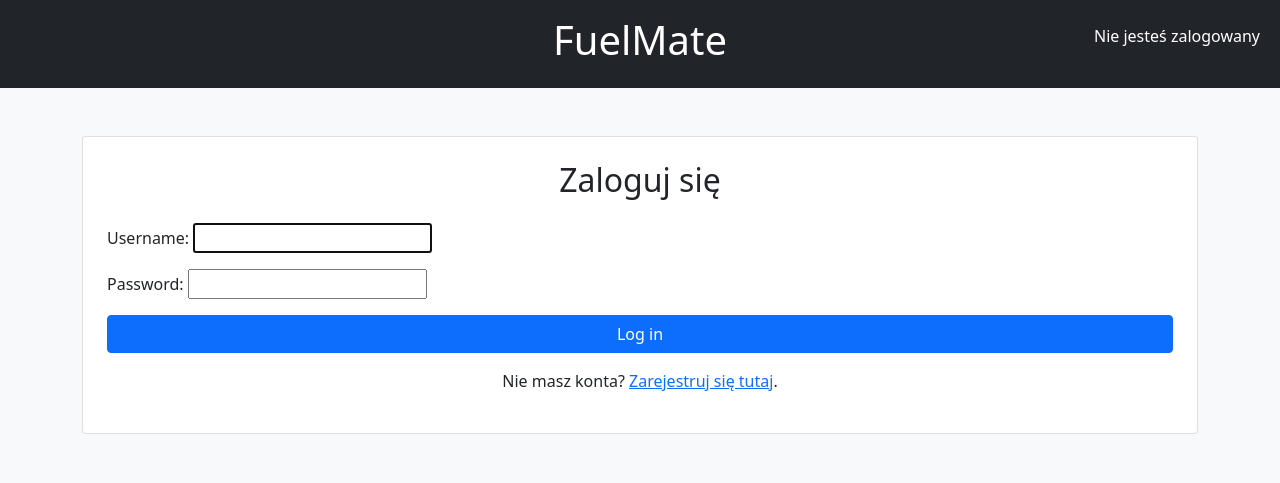
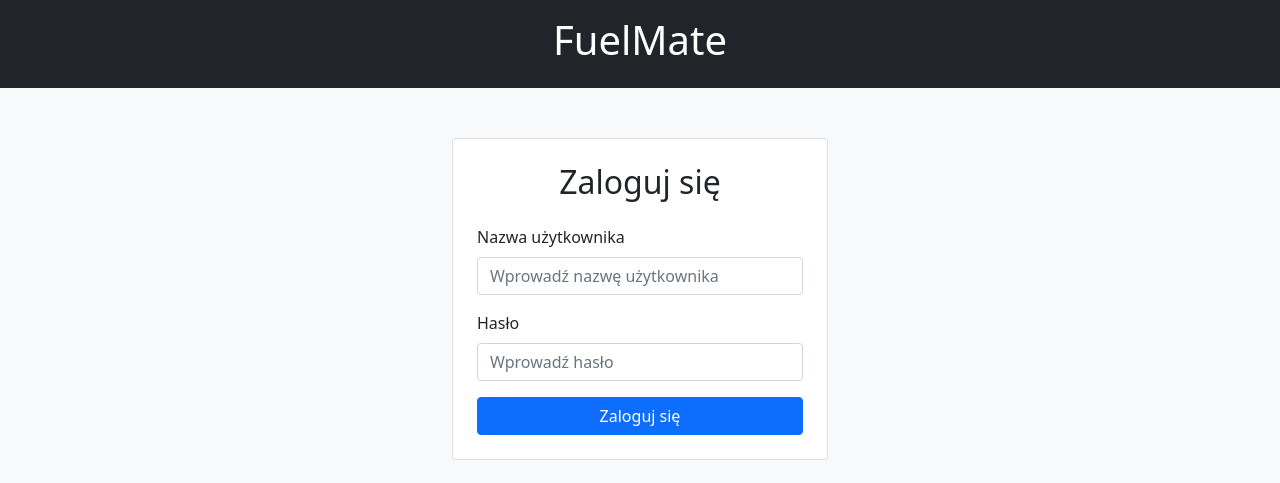
Before and after one commit to Mateoo18/FuelMate, a Django app: page /accounts/login/ in a window 1280 px wide. Shown: the top 483 px of the page. Run offline with Django 5.2, Linux system fonts and the light colour scheme; some libraries are stand-ins or nearby versions.

Commit message:
Delete logout button,Cosmetic improvments to the login.html

```diff
--- a/FuelMate/accounts/templates/accounts/base.html
+++ b/FuelMate/accounts/templates/accounts/base.html
@@ -19,16 +19,7 @@
         <h1>FuelMate</h1>
 
         <!-- Przycisk wylogowania w prawym górnym rogu -->
-        <div class="logout-button">
-            {% if request.user.is_authenticated %}
-                <form method="post" action="{% url 'accounts:logout' %}" class="d-inline">
-                    {% csrf_token %}
-                    <button type="submit" class="btn btn-outline-light">Wyloguj się</button>
-                </form>
-            {% else %}
-                <p class="text-white">Nie jesteś zalogowany</p>
-            {% endif %}
-        </div>
+
     </header>
 
     <main class="container mt-5">
--- a/FuelMate/accounts/templates/accounts/login.html
+++ b/FuelMate/accounts/templates/accounts/login.html
@@ -1,15 +1,25 @@
 {% extends "accounts/base.html" %}
 
-{% block title %}Login{% endblock %}
+{% block title %}
+Zaloguj się
+{% endblock %}
 
 {% block content %}
-    <div class="card p-4">
-        <h2 class="text-center">Zaloguj się</h2>
-        <form method="post" class="mt-3">
+<div class="container d-flex justify-content-center" style="margin-top: 50px; max-width: 400px;">
+    <div class="card p-4 w-100">
+        <h2 class="text-center mb-4">Zaloguj się</h2>
+        <form method="post" action="{% url 'accounts:login' %}">
             {% csrf_token %}
-            {{ form.as_p }}
-            <button type="submit" class="btn btn-primary w-100">Log in</button>
+            <div class="mb-3">
+                <label for="username" class="form-label">Nazwa użytkownika</label>
+                <input type="text" class="form-control" id="username" name="username" placeholder="Wprowadź nazwę użytkownika" required>
+            </div>
+            <div class="mb-3">
+                <label for="password" class="form-label">Hasło</label>
+                <input type="password" class="form-control" id="password" name="password" placeholder="Wprowadź hasło" required>
+            </div>
+            <button type="submit" class="btn btn-primary w-100">Zaloguj się</button>
         </form>
-        <p class="mt-3 text-center">Nie masz konta? <a href="{% url 'accounts:register' %}">Zarejestruj się tutaj</a>.</p>
     </div>
+</div>
 {% endblock %}
```
